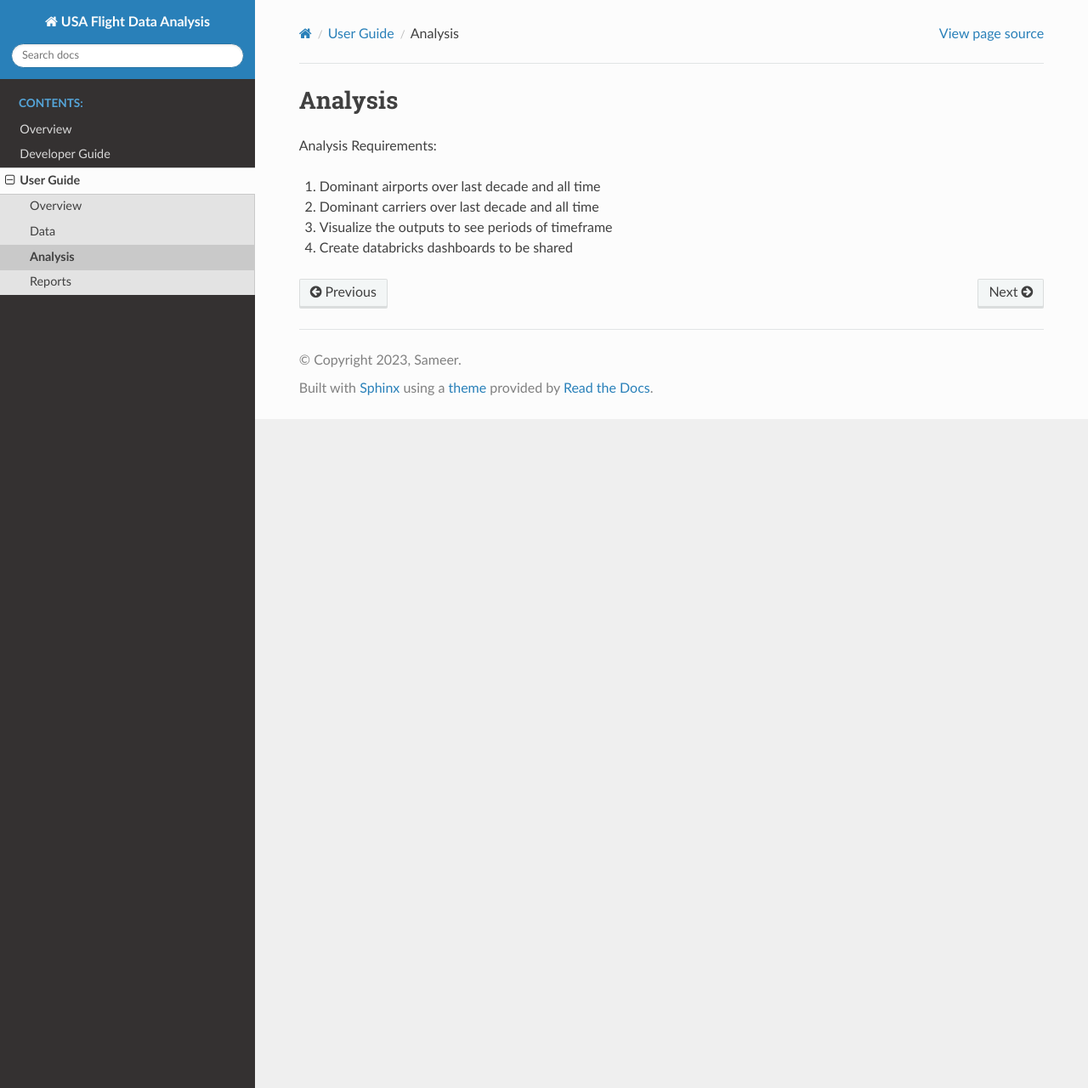
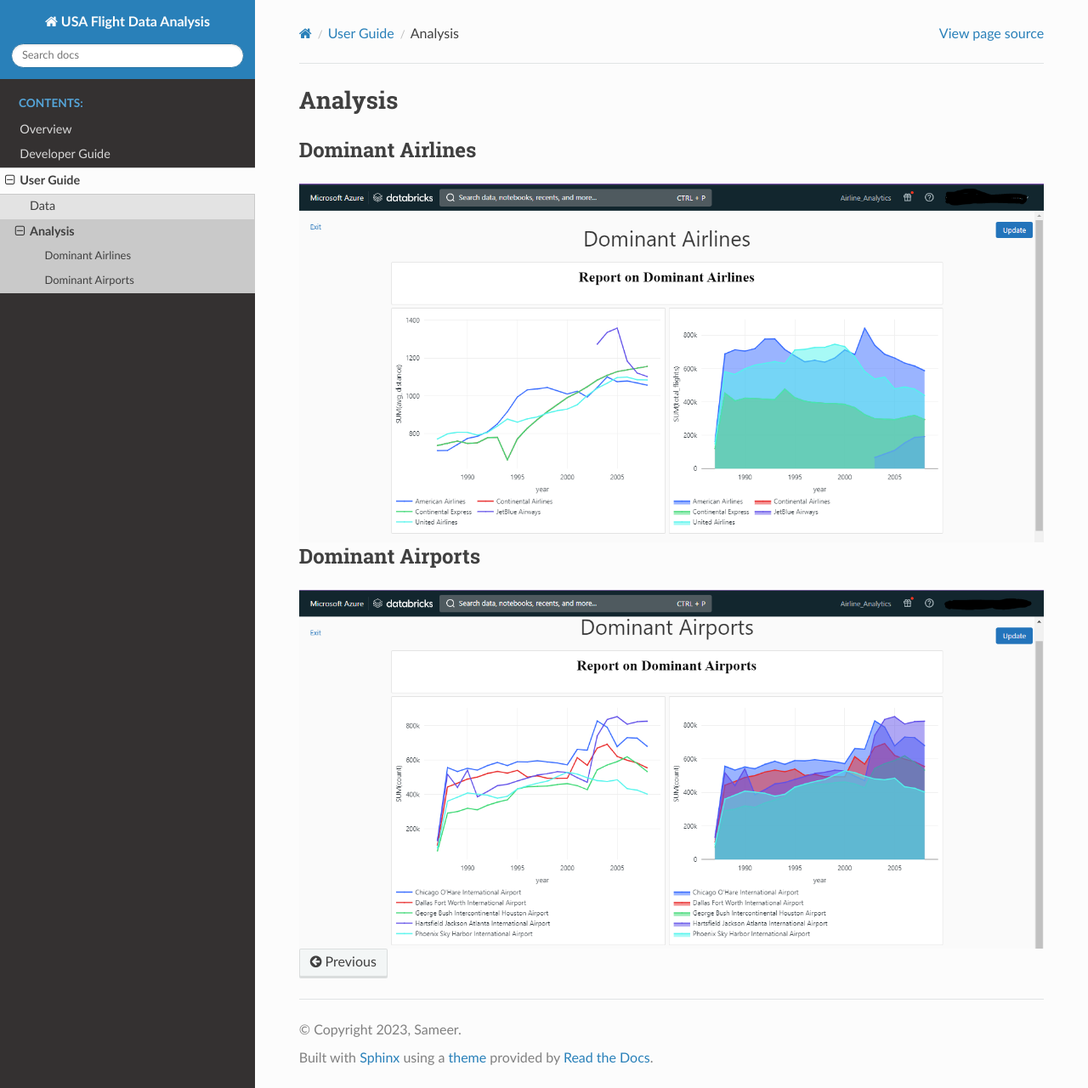
Before and after one commit to sameer97/usa_flights, a Sphinx documentation site: the page built from docs/source/user_guide/analysis.rst, in a window 1280 px wide and 1280 px high. Shown: the whole window at 85% size. Built offline with Sphinx 7.4.7 and the Read the Docs theme 2.0.0, drawn with Linux system fonts in a browser that asks for light colours.

Commit message:
doc changes

```diff
--- a/docs/source/project_overview.rst
+++ b/docs/source/project_overview.rst
@@ -82,10 +82,6 @@ Documentation has been moduled in the following sections
 
     |-- **User Guide**
 
-        |-- **Overview**: Purpose of the user guide. Recommended for any business user of the applications. Refer here: :ref:`user_overview`
-
         |-- **Data**: A table encapsulating the purpose of various datasets along with a blueprint. Refer here: :ref:`data`
 
-        |-- **Analysis**: Refer here: :ref:`analysis`
-
-        |-- **Reports**: Refer here: :ref:`reports`
+        |-- **Analysis**: Presents dashboards depicting dominant airlines and airports. Refer here: :ref:`analysis`
--- a/docs/source/user_guide.rst
+++ b/docs/source/user_guide.rst
@@ -6,7 +6,5 @@ User Guide
    :caption: Contents
    :maxdepth: 2
 
-   user_guide/overview.rst
    user_guide/data.rst
    user_guide/analysis.rst
-   user_guide/reports.rst
--- a/docs/source/user_guide/analysis.rst
+++ b/docs/source/user_guide/analysis.rst
@@ -3,12 +3,16 @@
 Analysis
 ========
 
-Analysis Requirements:
+Dominant Airlines
+-----------------
 
-#. Dominant airports over last decade and all time
+.. figure:: ../images/airline_dashboard.png
+   :alt: Airline Dashboard
+   :align: center
 
-#. Dominant carriers over last decade and all time
+Dominant Airports
+-----------------
 
-#. Visualize the outputs to see periods of timeframe
-
-#. Create databricks dashboards to be shared
+.. figure:: ../images/airport_dashboard.png
+   :alt: Airport Dashboard
+   :align: center
```
Also changed, not shown: docs/source/user_guide/overview.rst (deleted, +0 -27 lines), docs/source/user_guide/reports.rst (deleted, +0 -10 lines), docs/source/images/airline_dashboard.png (added), docs/source/images/airport_dashboard.png (added).
